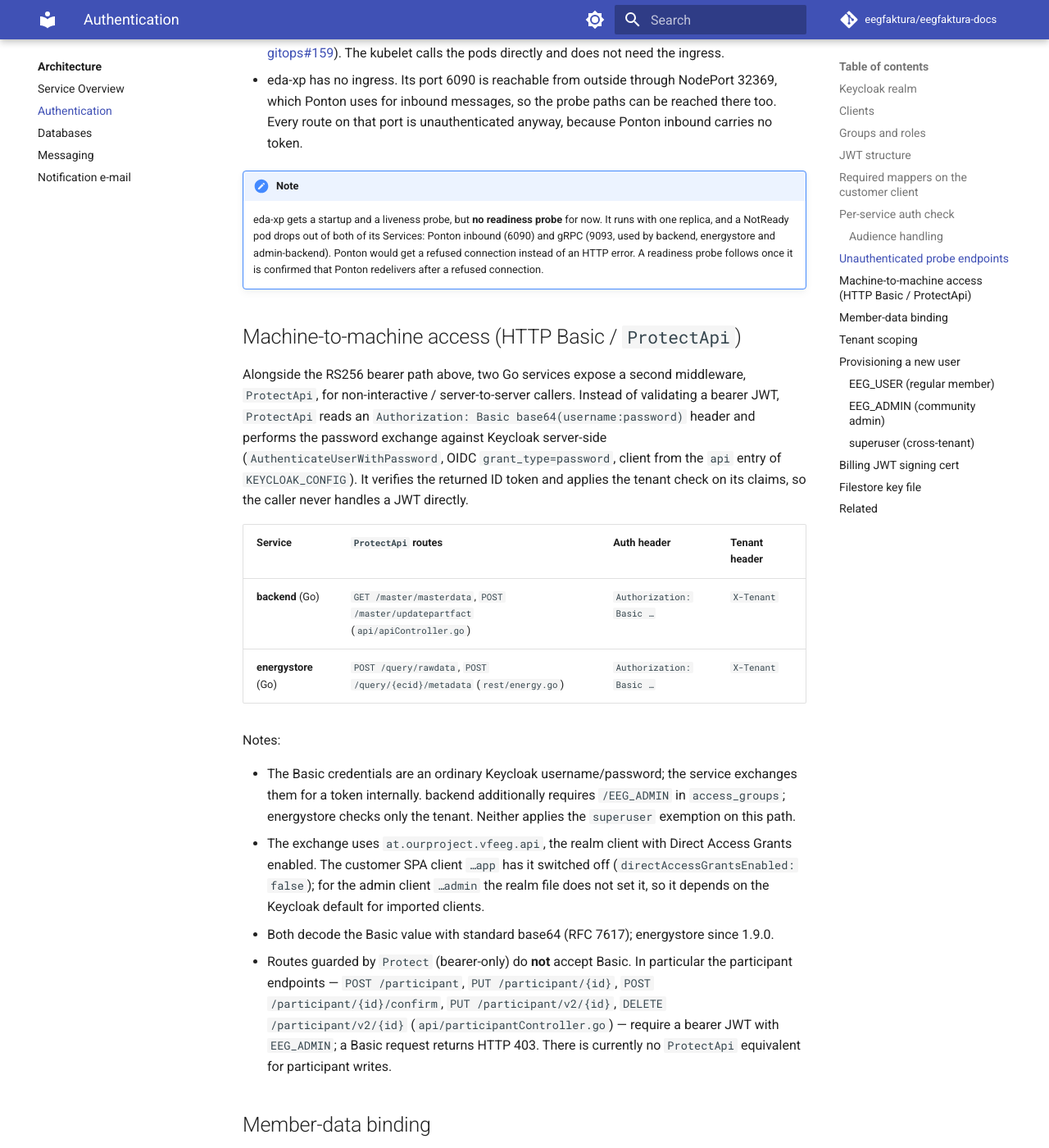
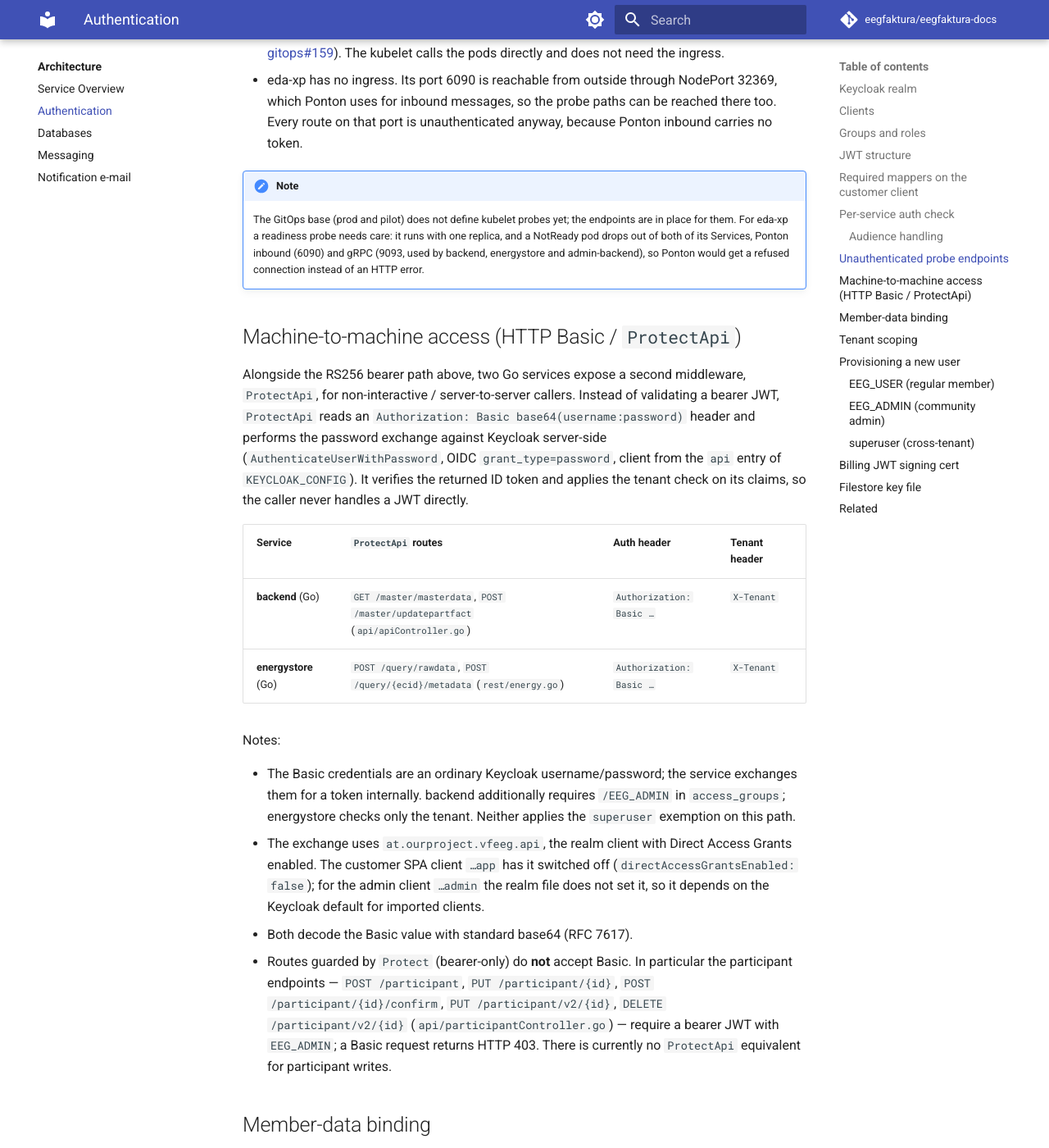
Before and after one commit to eegfaktura/eegfaktura-docs, an MkDocs documentation site: the page built from docs/architecture/auth.md, in a window 1280 px wide and 1400 px high, scrolled down 6578 px. Shown: the whole window at 82% size. Built offline with MkDocs 1.6.1 and Material for MkDocs 9.7.7, drawn with Linux system fonts in a browser that asks for light colours; comment, search, counter and statistics services are not loaded; some of the changed text lies outside the part shown.

Commit message:
docs: review of the 08.11. update – no version history of unpublished security fixes, probes as in the GitOps base
Co-Authored-By: Claude Opus 5.5 <noreply@anthropic.com>

```diff
--- a/docs/architecture/auth.md
+++ b/docs/architecture/auth.md
@@ -73,7 +73,7 @@ Notes:
 
 `at.ourproject.vfeeg.api` has its own tenant mapper (`tenantIds`) that is **single-valued** (`multivalued=false`, `jsonType.label=String`) and no group mapper. `at.ourproject.vfeeg.admin` has only the audience mapper.
 
-Consequence for `ProtectApi` (see [below](#machine-to-machine-access-http-basic-protectapi)): with the realm as declared in `EEGFaktura.yaml`, the ID token from `…api` carries `tenant` as a plain JSON string and no `access_groups`. backend parses `tenant` into a string array, so the claim parse fails and the request gets 403; it would also miss `/EEG_ADMIN`. energystore (since 1.9.0) also reads a single string value. Whether the running realms differ from the YAML is not visible in the repositories.
+Consequence for `ProtectApi` (see [below](#machine-to-machine-access-http-basic-protectapi)): with the realm as declared in `EEGFaktura.yaml`, the ID token from `…api` carries `tenant` as a plain JSON string and no `access_groups`. backend parses `tenant` into a string array, so the claim parse fails and the request gets 403; it would also miss `/EEG_ADMIN`. energystore also reads a single string value. Whether the running realms differ from the YAML is not visible in the repositories.
 
 ## Per-service auth check
 
@@ -84,7 +84,7 @@ Each backend enforces auth independently.
 | **backend** (Go) | coreos/go-oidc v3 verifier, keys via OIDC discovery/JWKS, `SupportedSigningAlgs` RS256 only; Keycloak settings from the `KEYCLOAK_CONFIG` file (default `./keycloak.json`, entries `app` and `api`). `Protect` / `ConditionProtect` / `GQLProtect` middleware | `iss` must match the provider URL; `aud` not checked (`SkipClientIDCheck: true`); `exp` required (go-oidc rejects a missing/expired `exp`); only RS256 accepted | tenant from header `tenant` (fallback `X-Tenant`) must be in the JWT `tenant` array unless the token has realm role `superuser` (mismatch: 403 on REST, 401 on `/query`); `access_groups` decides admin (`/EEG_ADMIN`) vs. user (`/EEG_USER`). On `/query` (GraphQL) the mutation `updateEegModel` requires `EEG_ADMIN` (since 1.16.0) |
 | **billing** (Java / Spring) | Auth0 java-jwt, `Algorithm.RSA256` with an X.509 cert read from `JWT_PUBLICKEYFILE` (converted to an `RSAPublicKey`); `anyRequest().hasRole(EEG_ADMIN)` (`/` and `/swagger-ui` permitted) | no `iss`/`aud` check; `exp` checked when present (60 s leeway), not required | requires `EEG_ADMIN` in `access_groups`; `Tenant` HTTP header must be in the JWT `tenant` array (case-insensitive) unless realm role `superuser`; resources additionally compare path/record tenant with the header (`TenantContext.validateTenant`). The JWT chain applies in every Spring profile (since 1.7.0) |
 | **energystore** (Go) | coreos/go-oidc v3 verifier via `KEYCLOAK_CONFIG` (same file format as backend, RS256 only), `ProtectApp` / `GQLProtect` middleware | as backend (`SkipClientIDCheck: true`) | header `tenant` (fallback `X-Tenant`) must be in the JWT `tenant` array unless realm role `superuser`; GraphQL resolvers compare their `tenant` argument with the checked header (`tenantctx`) |
-| **filestore** (Python) | PyJWT, `algorithms=["RS256"]` (HS256 / `none` → 401); key file from the settings field `JWT_PUBLIC_KEY_FILE`, filled from env `JWT_KEY_FILE` (the GitOps manifests set this one) or directly from env `JWT_PUBLIC_KEY_FILE` (takes precedence), loaded once at start | `aud` must equal `JWT_AUDIENCE` (default `account`); `exp` required (`options={"require": ["exp"]}`); `iss` not checked | the key file holds Keycloak's RSA public key or its X.509 certificate in PEM form (since 1.1.0); anything else stops the start; `assert_tenant` in each resolver after loading the resource, `superuser` exempt |
+| **filestore** (Python) | PyJWT, `algorithms=["RS256"]` (HS256 / `none` → 401); key file from the settings field `JWT_PUBLIC_KEY_FILE`, filled from env `JWT_KEY_FILE` (the GitOps manifests set this one) or directly from env `JWT_PUBLIC_KEY_FILE` (takes precedence), loaded once at start | `aud` must equal `JWT_AUDIENCE` (default `account`); `exp` required (`options={"require": ["exp"]}`); `iss` not checked | the key file holds Keycloak's RSA public key or its X.509 certificate in PEM form; anything else stops the start; `assert_tenant` in each resolver after loading the resource, `superuser` exempt |
 | **admin-backend** (Scala / Pekko) | Nimbus JOSE+JWT, RS256 key selector over Keycloak JWKS (`RemoteJWKSet`, URL from `KEYCLOAK_URL`/`KEYCLOAK_REALM` or `KEYCLOAK_AUTHENTICATOR_JWKS_URL`) | `iss` must equal `<KEYCLOAK_URL>/realms/<KEYCLOAK_REALM>` (case-insensitive); `aud` must contain `KEYCLOAK_AUDIENCE` (set to the admin SPA client id, `at.ourproject.vfeeg.admin`); `exp` required | realm role `superuser` on all routes (`/eeg`, `/vfeeg`, `/admin`), otherwise 403 `{"error":"superuser role required"}` |
 | **eda-xp** (Scala / Pekko) | no JWT validation | — | talks to the other services via MQTT; its HTTP routes (`/pontonxp/...`, `/admin/upload`) and gRPC admin server carry no bearer check |
 
@@ -129,7 +129,7 @@ How `/readyz` behaves:
 - eda-xp has no ingress. Its port 6090 is reachable from outside through NodePort 32369, which Ponton uses for inbound messages, so the probe paths can be reached there too. Every route on that port is unauthenticated anyway, because Ponton inbound carries no token.
 
 !!! note
-    eda-xp gets a startup and a liveness probe, but **no readiness probe** for now. It runs with one replica, and a NotReady pod drops out of both of its Services: Ponton inbound (6090) and gRPC (9093, used by backend, energystore and admin-backend). Ponton would get a refused connection instead of an HTTP error. A readiness probe follows once it is confirmed that Ponton redelivers after a refused connection.
+    The GitOps base (prod and pilot) does not define kubelet probes yet; the endpoints are in place for them. For eda-xp a readiness probe needs care: it runs with one replica, and a NotReady pod drops out of both of its Services, Ponton inbound (6090) and gRPC (9093, used by backend, energystore and admin-backend), so Ponton would get a refused connection instead of an HTTP error.
 
 ## Machine-to-machine access (HTTP Basic / `ProtectApi`)
 
@@ -144,7 +144,7 @@ Notes:
 
 - The Basic credentials are an ordinary Keycloak username/password; the service exchanges them for a token internally. backend additionally requires `/EEG_ADMIN` in `access_groups`; energystore checks only the tenant. Neither applies the `superuser` exemption on this path.
 - The exchange uses `at.ourproject.vfeeg.api`, the realm client with Direct Access Grants enabled. The customer SPA client `…app` has it switched off (`directAccessGrantsEnabled: false`); for the admin client `…admin` the realm file does not set it, so it depends on the Keycloak default for imported clients.
-- Both decode the Basic value with standard base64 (RFC 7617); energystore since 1.9.0.
+- Both decode the Basic value with standard base64 (RFC 7617).
 - Routes guarded by `Protect` (bearer-only) do **not** accept Basic. In particular the participant endpoints — `POST /participant`, `PUT /participant/{id}`, `POST /participant/{id}/confirm`, `PUT /participant/v2/{id}`, `DELETE /participant/v2/{id}` (`api/participantController.go`) — require a bearer JWT with `EEG_ADMIN`; a Basic request returns HTTP 403. There is currently no `ProtectApi` equivalent for participant writes.
 
 ## Member-data binding
@@ -189,7 +189,7 @@ The billing service verifies JWTs (Auth0 java-jwt) using an X.509 certificate re
 
 ## Filestore key file
 
-PyJWT itself does **not** accept an X.509 certificate as the verification key. Since 1.1.0 filestore reads either a PEM public key or a PEM certificate from the key file and extracts the RSA public key from a certificate; a file that is neither, or no RSA key, stops the start. The key file is supplied via env `JWT_KEY_FILE` (default of the settings field `JWT_PUBLIC_KEY_FILE`; an env `JWT_PUBLIC_KEY_FILE` overrides it) and read once at start. PyJWT also enforces the `aud` claim; filestore validates it against `JWT_AUDIENCE` (default `account`).
+PyJWT itself does **not** accept an X.509 certificate as the verification key. filestore reads either a PEM public key or a PEM certificate from the key file and extracts the RSA public key from a certificate; any other file stops the start. The key file is supplied via env `JWT_KEY_FILE` (default of the settings field `JWT_PUBLIC_KEY_FILE`; an env `JWT_PUBLIC_KEY_FILE` overrides it) and read once at start. PyJWT also enforces the `aud` claim; filestore validates it against `JWT_AUDIENCE` (default `account`).
 
 ## Related
 
```
Also changed, not shown: docs/architecture/overview.md (+1 -1 lines), docs/services/energystore.md (+2 -2 lines), docs/services/filestore.md (+1 -1 lines).
